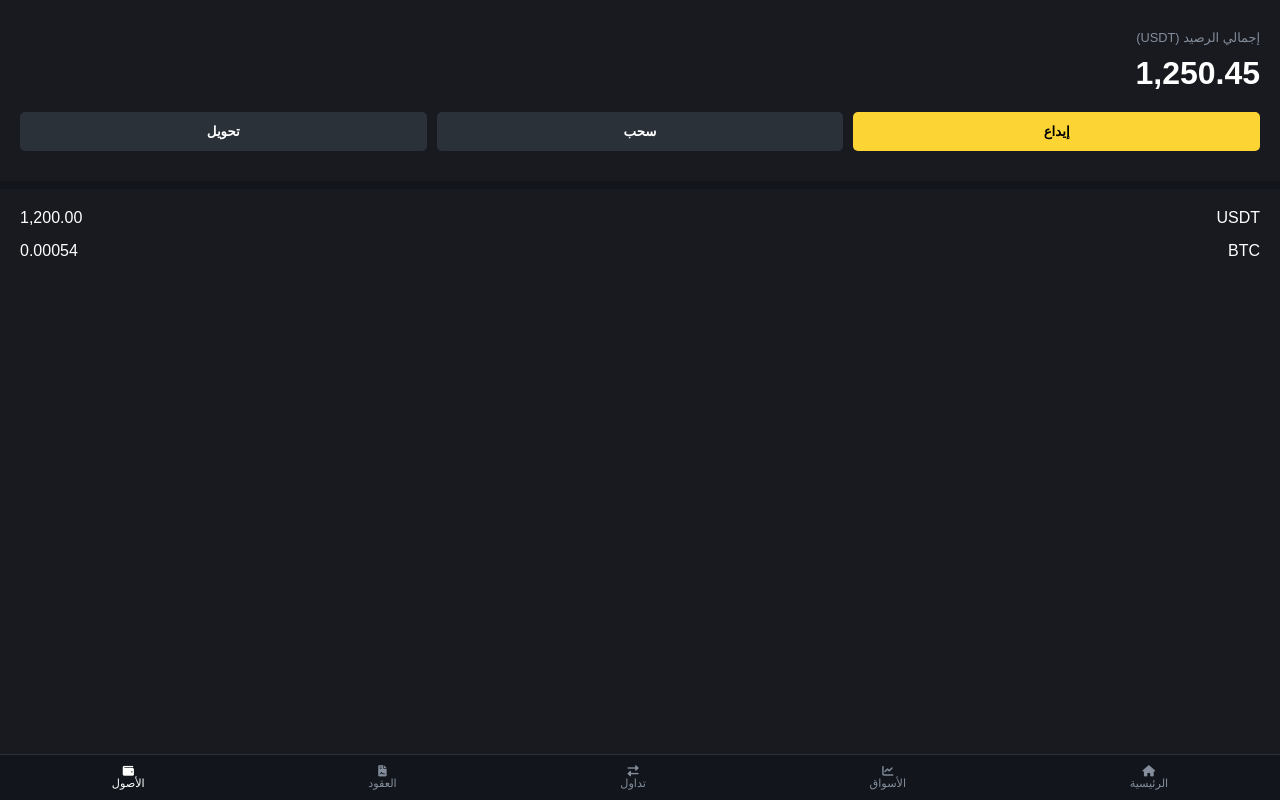
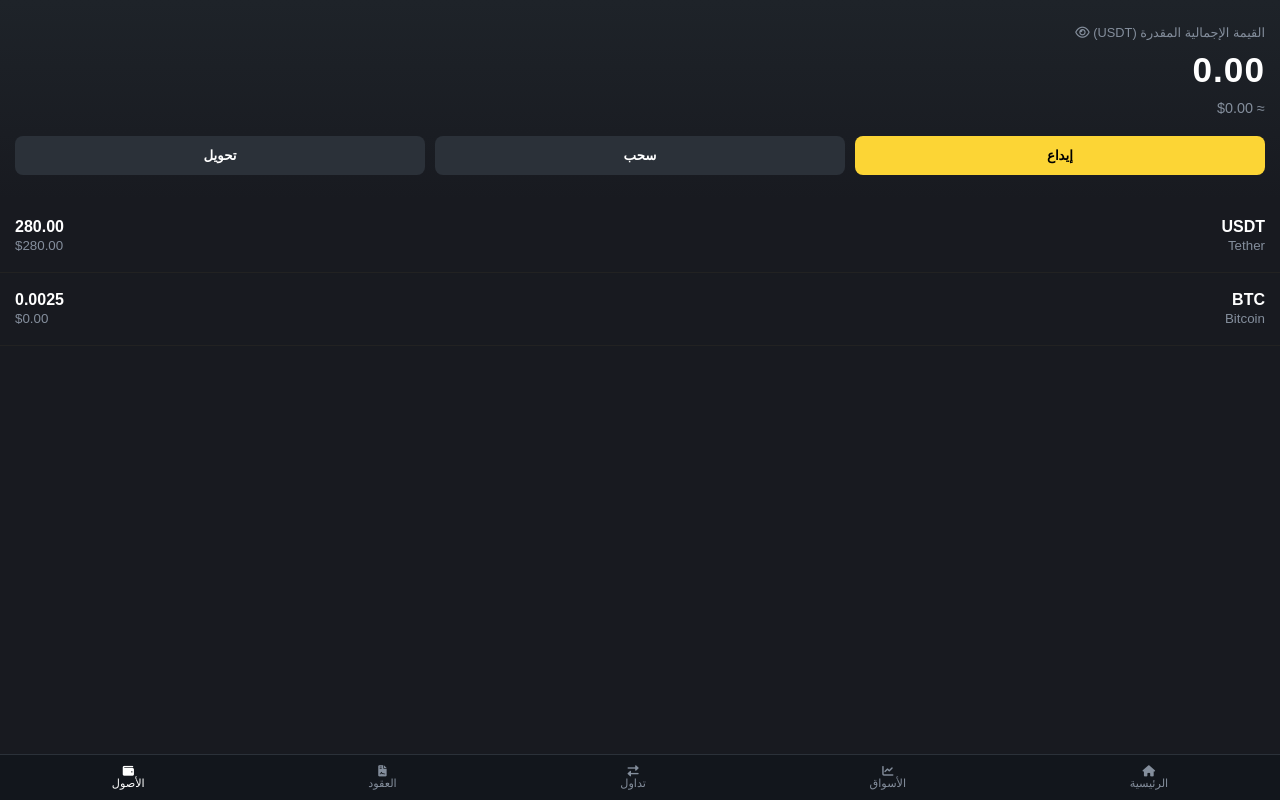
Before and after one commit to riabsi/Project-A-Platform, a plain HTML site: page wallet.html in a window 1280 px wide. Drawn offline with Linux system fonts and the light colour scheme; no server answers.

Commit message:
Update wallet.html

```diff
--- a/wallet.html
+++ b/wallet.html
@@ -3,31 +3,35 @@
 <head>
     <meta charset="UTF-8">
     <meta name="viewport" content="width=device-width, initial-scale=1.0">
-    <title>Wallet | Project A</title>
+    <title>Wallet | Nexus Secure</title>
     <link rel="stylesheet" href="https://cdnjs.cloudflare.com/ajax/libs/font-awesome/6.0.0/css/all.min.css">
     <style>
-        :root { --bg: #181a20; --yellow: #fcd535; --gray: #848e9c; }
+        :root { --bg: #181a20; --yellow: #fcd535; --gray: #848e9c; --border: #2b3139; }
         body { background: var(--bg); color: white; font-family: sans-serif; margin: 0; padding-bottom: 70px; }
-        .balance-card { padding: 30px 20px; border-bottom: 8px solid #12161c; }
-        .btn-action { flex: 1; padding: 12px; border: none; border-radius: 5px; font-weight: bold; cursor: pointer; }
-        .nav-bottom { position: fixed; bottom: 0; width: 100%; background: #12161c; display: flex; justify-content: space-around; padding: 10px 0; border-top: 1px solid #2b3139; }
+        .balance-section { padding: 25px 15px; background: linear-gradient(180deg, #1e2329 0%, #181a20 100%); }
+        .main-balance { font-size: 2.2rem; font-weight: bold; margin: 10px 0; letter-spacing: 1px; }
+        .action-btns { display: flex; gap: 10px; margin-top: 20px; }
+        .btn-nexus { flex: 1; padding: 12px; border-radius: 8px; border: none; font-weight: bold; cursor: pointer; }
+        .asset-item { display: flex; justify-content: space-between; padding: 18px 15px; border-bottom: 1px solid #222; }
+        .nav-bottom { position: fixed; bottom: 0; width: 100%; background: #12161c; display: flex; justify-content: space-around; padding: 10px 0; border-top: 1px solid var(--border); }
         .nav-link { text-align: center; color: var(--gray); text-decoration: none; font-size: 0.7rem; }
         .nav-link.active { color: white; }
     </style>
 </head>
 <body>
-    <div class="balance-card">
-        <div style="color:var(--gray); font-size:0.8rem;">إجمالي الرصيد (USDT)</div>
-        <div style="font-size:2rem; font-weight:bold; margin:10px 0;">1,250.45</div>
-        <div style="display:flex; gap:10px; margin-top:20px;">
-            <button class="btn-action" style="background:var(--yellow); color:black;">إيداع</button>
-            <button class="btn-action" style="background:#2b3139; color:white;">سحب</button>
-            <button class="btn-action" style="background:#2b3139; color:white;">تحويل</button>
+    <div class="balance-section">
+        <div style="color:var(--gray); font-size:0.8rem;">القيمة الإجمالية المقدرة (USDT) <i class="far fa-eye"></i></div>
+        <div id="nexus-total-balance" class="main-balance">0.00</div>
+        <div id="nexus-usd-val" style="color:var(--gray); font-size:0.9rem;">≈ $0.00</div>
+        <div class="action-btns">
+            <button class="btn-nexus" style="background:var(--yellow); color:black;">إيداع</button>
+            <button class="btn-nexus" style="background:#2b3139; color:white;">سحب</button>
+            <button class="btn-nexus" style="background:#2b3139; color:white;">تحويل</button>
         </div>
     </div>
-    <div style="padding:20px;">
-        <div style="display:flex; justify-content:space-between; margin-bottom:15px;"><span>USDT</span><span>1,200.00</span></div>
-        <div style="display:flex; justify-content:space-between; margin-bottom:15px;"><span>BTC</span><span>0.00054</span></div>
+    <div id="assets-list">
+        <div class="asset-item"><div><b>USDT</b><br><small style="color:var(--gray)">Tether</small></div><div style="text-align:left"><b>280.00</b><br><small style="color:var(--gray)">$280.00</small></div></div>
+        <div class="asset-item"><div><b>BTC</b><br><small style="color:var(--gray)">Bitcoin</small></div><div style="text-align:left"><b id="btc-amount">0.0025</b><br><small id="btc-usd" style="color:var(--gray)">$0.00</small></div></div>
     </div>
     <nav class="nav-bottom">
         <a href="index.html" class="nav-link"><i class="fas fa-home"></i><br>الرئيسية</a>
@@ -36,5 +40,22 @@
         <a href="futures.html" class="nav-link"><i class="fas fa-file-contract"></i><br>العقود</a>
         <a href="wallet.html" class="nav-link active"><i class="fas fa-wallet"></i><br>الأصول</a>
     </nav>
+    <script>
+        async function nexusWalletEngine() {
+            const btcHoldings = 0.0025; // الكمية الوهمية
+            const usdtHoldings = 280.00;
+            const res = await fetch('https://api.binance.com/api/v3/ticker/price?symbol=BTCUSDT');
+            const data = await res.json();
+            const btcPrice = parseFloat(data.price);
+
+            const btcInUsd = btcHoldings * btcPrice;
+            const total = btcInUsd + usdtHoldings;
+
+            document.getElementById('btc-usd').innerText = `$${btcInUsd.toFixed(2)}`;
+            document.getElementById('nexus-total-balance').innerText = total.toFixed(2);
+            document.getElementById('nexus-usd-val').innerText = `≈ $${total.toLocaleString(undefined, {minimumFractionDigits: 2})}`;
+        }
+        setInterval(nexusWalletEngine, 5000); nexusWalletEngine();
+    </script>
 </body>
 </html>
```
